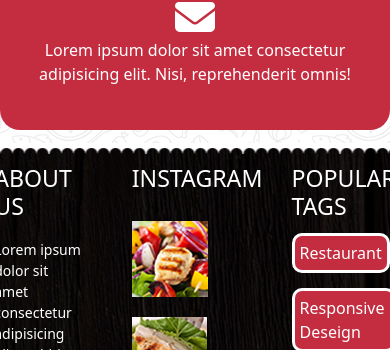
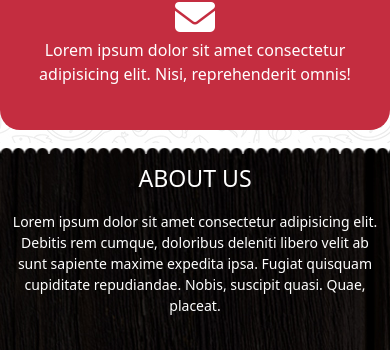
Before and after one commit to Room101o/projet_css_prenom_nom, a website: page index.html in a window 390 px wide. Shown: the part 9509-9859 px from the top of the page. Drawn offline with nearby package versions, Linux system fonts and the light colour scheme.

Commit message:
finish this project

```diff
--- a/index.html
+++ b/index.html
@@ -521,6 +521,18 @@
 
                     </div>
                   </div>
+                  <!--!-->
+
+                </div>
+
+              </div>
+              <div class="d-none d-md-flex justify-content-md-between align-items-md-center">
+
+                <div class="po">
+                  <img src="./public/images/box-bottom-left.png" alt="">
+                </div>
+                <div class="po">
+                  <img src="./public/images/box-bottom_right.png" alt="">
                 </div>
             </div>
         </div>
@@ -744,7 +756,7 @@
 
     <!--START SECTION FOOTER-->
     <footer class="footer  ">
-        <div class="container box-footer d-flex justify-content-center gap-10 align-items-start">
+        <div class="container box-footer d-md-flex justify-content-md-center gap-10 align-items-md-start">
 
             <div class="about-ftr">
                 <h3>ABOUT US</h3>
@@ -756,6 +768,8 @@
 
             </div>
             <div class="insta-ftr">
+                <div class="co">
+
                     <div class="img-insta">
                         <h3>INSTAGRAM</h3>
                         <img src="./public/images/instragram_gallery_img1.jpg" alt="">
@@ -769,6 +783,8 @@
                         <img src="./public/images/instragram_gallery_img1.jpg" alt="">
                         <img src="./public/images/instragram_gallery_img2.jpg" alt="">
                     </div>
+                </div>
+
             </div>
             <div class="tags-ftr ">
                 <h3>POPULAR TAGS</h3>
--- a/src/sass/modules/pages/_footer.scss
+++ b/src/sass/modules/pages/_footer.scss
@@ -57,11 +57,44 @@ footer{
 
 //**responsive footer mobile
 @media (min-width:320px) and (max-width:426px){
-    footer{
+   .footer{
+    display: flex;
+    flex-direction: column;
+    justify-content: center;
+    align-items: center;
+    width: 100%;
+        .about-ftr{
+        width: 100%;
         display: flex;
-        flex-direction: row;
+        flex-direction: column;
         justify-content: center;
         align-items: center;
+        p{
+            text-align: center;
+        }
+
     }
 
+    .insta-ftr{
+
+        width: 100%;
+        .img-insta{
+            display: flex;
+            flex-direction: column;
+            justify-content: center;
+            align-items: center;
+        }
+
+    }
+    .tags-ftr,.tags{
+        width: 100%;
+        display: flex;
+        flex-direction: column;
+        align-items: center;
+        justify-content: center;
+    }
+
+   }
+
+
 }
```
Also changed, not shown: public/css/app.css, 1 other file. Lines whose indentation alone changed are shown as unchanged.
